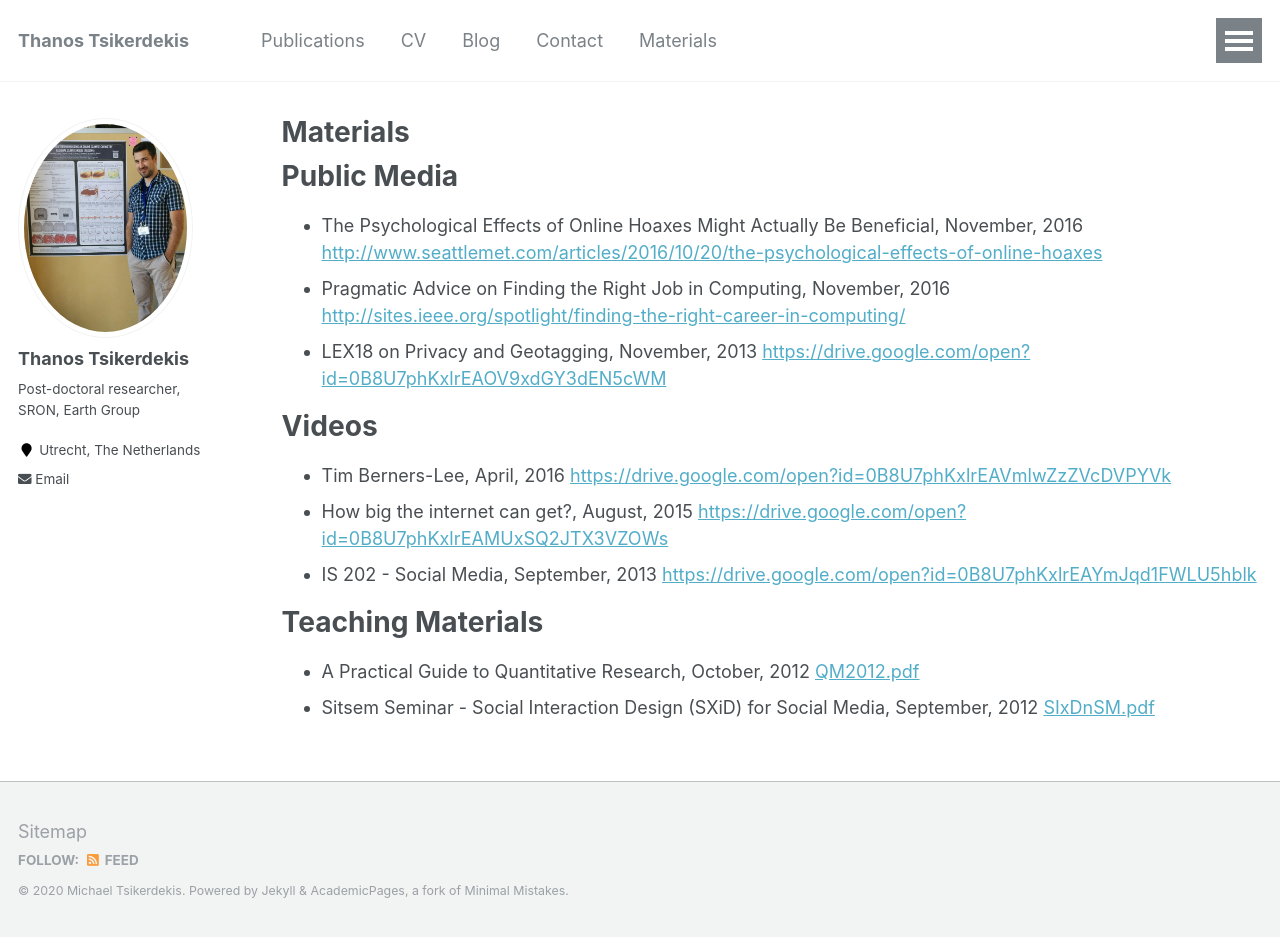
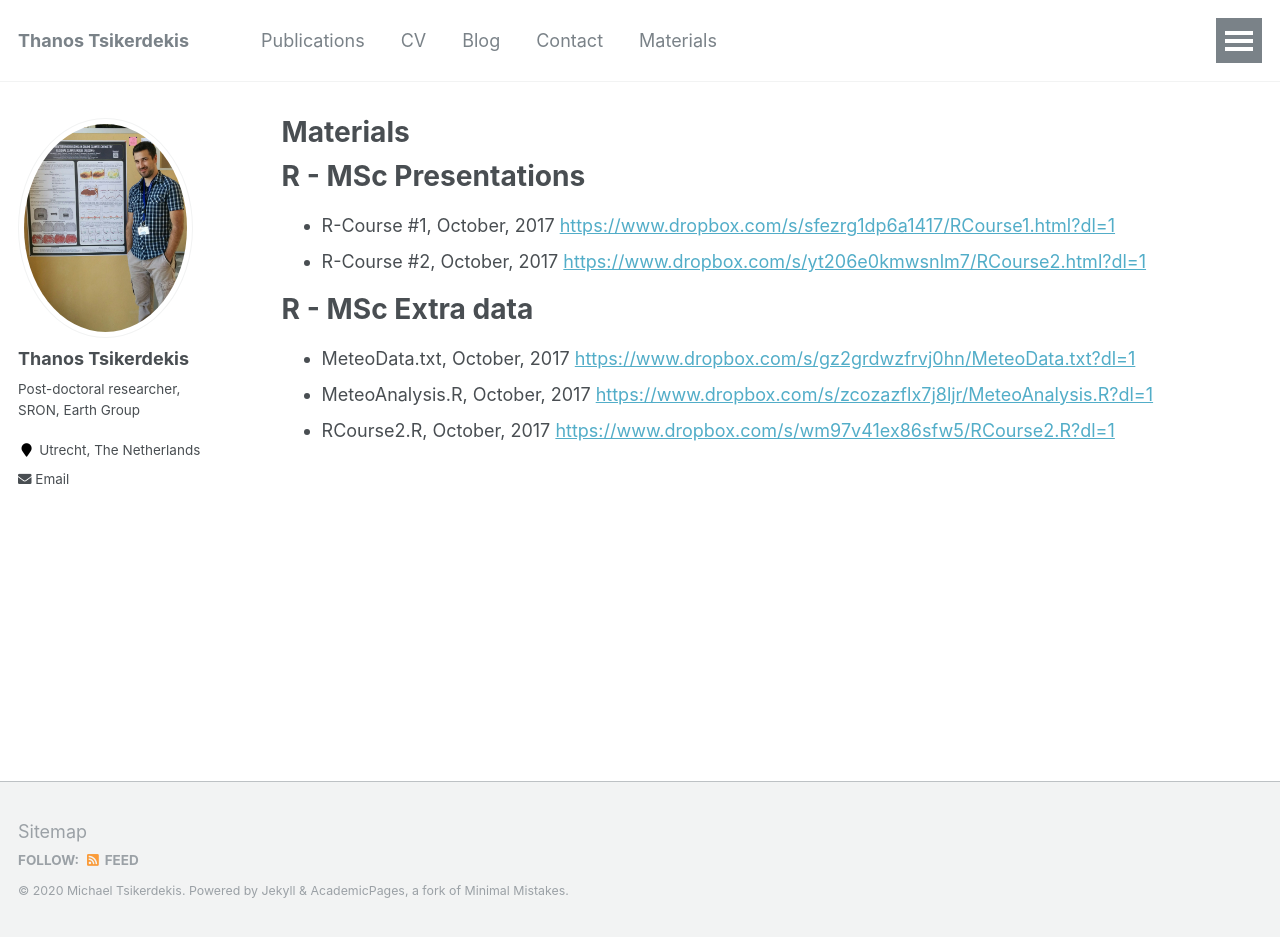
Before and after one commit to tsikerdekis/thanos.tsikerdekis.com, a Jekyll site: the page built from _pages/materials.md, in a window 1280 px wide and 937 px high. Built offline with Jekyll 4.4.1, drawn with Linux system fonts in a browser that asks for light colours.

Commit message:
Update materials.md

```diff
--- a/_pages/materials.md
+++ b/_pages/materials.md
@@ -5,22 +5,13 @@ permalink: /materials/
 author_profile: true
 ---
 
-Public Media
+R - MSc Presentations
 ======
+* R-Course #1,	October, 2017	[https://www.dropbox.com/s/sfezrg1dp6a1417/RCourse1.html?dl=1](https://www.dropbox.com/s/sfezrg1dp6a1417/RCourse1.html?dl=1)
+* R-Course #2,	October, 2017	[https://www.dropbox.com/s/yt206e0kmwsnlm7/RCourse2.html?dl=1](https://www.dropbox.com/s/yt206e0kmwsnlm7/RCourse2.html?dl=1)
 
-* The Psychological Effects of Online Hoaxes Might Actually Be Beneficial,	November, 2016	[http://www.seattlemet.com/articles/2016/10/20/the-psychological-effects-of-online-hoaxes](http://www.seattlemet.com/articles/2016/10/20/the-psychological-effects-of-online-hoaxes)
-* Pragmatic Advice on Finding the Right Job in Computing,	November, 2016	[http://sites.ieee.org/spotlight/finding-the-right-career-in-computing/](http://sites.ieee.org/spotlight/finding-the-right-career-in-computing/)
-* LEX18 on Privacy and Geotagging,	November, 2013	[https://drive.google.com/open?id=0B8U7phKxlrEAOV9xdGY3dEN5cWM](https://drive.google.com/open?id=0B8U7phKxlrEAOV9xdGY3dEN5cWM)
-
-Videos
+R - MSc Extra data
 ======
-
-* Tim Berners-Lee,	April, 2016	[https://drive.google.com/open?id=0B8U7phKxlrEAVmlwZzZVcDVPYVk](https://drive.google.com/open?id=0B8U7phKxlrEAVmlwZzZVcDVPYVk)
-* How big the internet can get?,	August, 2015	[https://drive.google.com/open?id=0B8U7phKxlrEAMUxSQ2JTX3VZOWs](https://drive.google.com/open?id=0B8U7phKxlrEAMUxSQ2JTX3VZOWs)
-* IS 202 - Social Media,	September, 2013	[https://drive.google.com/open?id=0B8U7phKxlrEAYmJqd1FWLU5hblk](https://drive.google.com/open?id=0B8U7phKxlrEAYmJqd1FWLU5hblk)
-
-Teaching Materials
-======
-
-* A Practical Guide to Quantitative Research,	October, 2012	[QM2012.pdf](/downloads/QM2012.pdf)
-* Sitsem Seminar - Social Interaction Design (SXiD) for Social Media,	September, 2012	 [SIxDnSM.pdf](/downloads/SIxDnSM.pdf)
+* MeteoData.txt,	October, 2017	[https://www.dropbox.com/s/gz2grdwzfrvj0hn/MeteoData.txt?dl=1](https://www.dropbox.com/s/gz2grdwzfrvj0hn/MeteoData.txt?dl=1)
+* MeteoAnalysis.R,	October, 2017	[https://www.dropbox.com/s/zcozazflx7j8ljr/MeteoAnalysis.R?dl=1](https://www.dropbox.com/s/zcozazflx7j8ljr/MeteoAnalysis.R?dl=1)
+* RCourse2.R,	October, 2017	[https://www.dropbox.com/s/wm97v41ex86sfw5/RCourse2.R?dl=1](https://www.dropbox.com/s/wm97v41ex86sfw5/RCourse2.R?dl=1)
```
